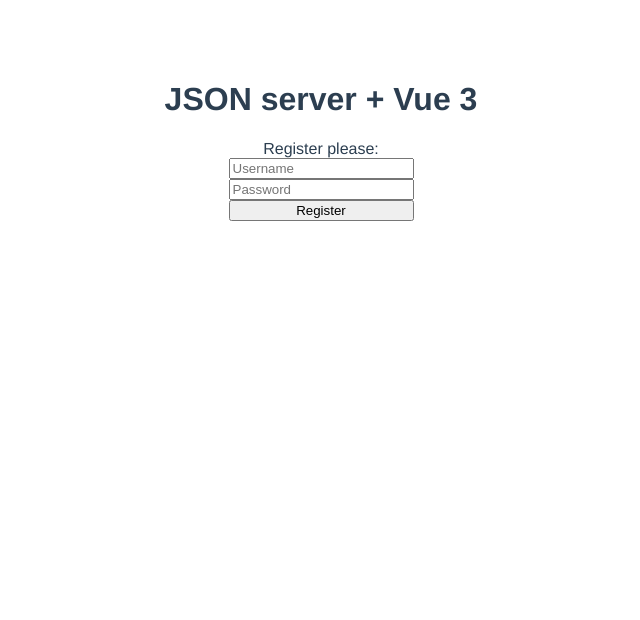
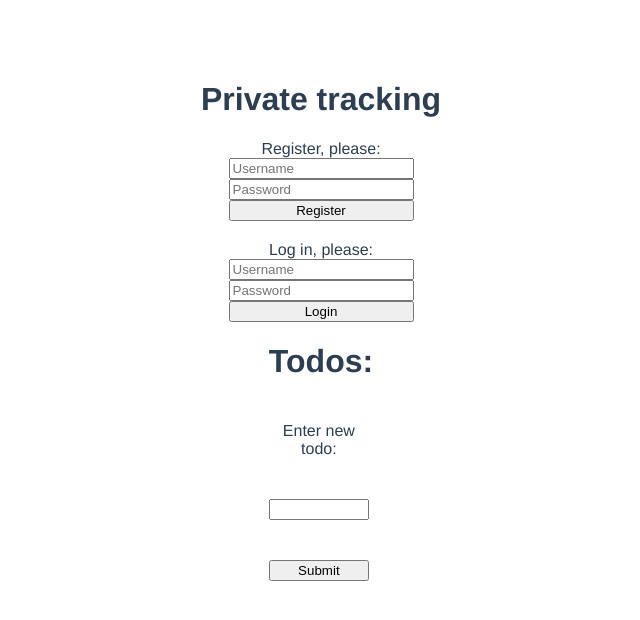
Before and after one commit to rrdirnens/json-server-vue3, a Vue app: page / in a window 1280 px wide. Shown: the top 620 px of the page, without its empty margins (319-959 px from the left). Built offline with nearby package versions, Linux system fonts and the light colour scheme.

Commit message:
Small reg and login refactor

```diff
--- a/src/App.vue
+++ b/src/App.vue
@@ -1,25 +1,53 @@
 <template>
-  <HelloWorld msg="JSON server + Vue 3" />
-  <div style="display: none;" class="create-new-user" @click="addUser">
+  <HelloWorld msg="Private tracking" />
+  <div style="display: none" class="create-new-user" @click="addUser">
     REGISTER
   </div>
+
+
+
+
+
   <div class="register-user">
-    <div class="title">Register please:</div>
+    <div class="title">Register, please:</div>
     <input
       type="text"
       class="user-name"
-      v-model="registration.regUsername"
+      v-model="registration.user"
       placeholder="Username"
     />
     <input
       type="password"
       class="user-password"
-      v-model="registration.regPassword"
+      v-model="registration.pw"
       placeholder="Password"
     />
     <button class="reg-submit" @click="registerUser">Register</button>
   </div>
-  <div style="display: none">
+
+
+  <div class="login-user" style="margin-top: 20px;">
+    <div class="title">Log in, please:</div>
+    <input
+      type="text"
+      class="user-name"
+      v-model="login.user"
+      placeholder="Username"
+    />
+    <input
+      type="password"
+      class="user-password"
+      v-model="login.pw"
+      placeholder="Password"
+    />
+    <button class="reg-submit" @click="loginUser">Login</button>
+  </div>
+
+
+
+
+
+  <div style="">
     <h1>Todos:</h1>
     <div class="form-wrap">
       <label for="new-user">Enter new todo: </label>
@@ -28,11 +56,14 @@
     </div>
   </div>
 
-  <ul style="display: none">
+  <ul style="">
     <li v-for="todo of todos" :key="todo.id">
       {{ todo.todo }}
     </li>
   </ul>
+
+
+
 </template>
 
 <script>
@@ -51,33 +82,19 @@ export default {
   data() {
     return {
       todos: [],
-      todoName: "",
-      accessToken: "",
+      todoName: '',
+      accessToken: '',
       registration: {
-        regUsername: "",
-        regPassword: "",
+        user: '',
+        pw: '',
       },
+      login: {
+        user: '',
+        pw: ''
+      }
     };
   },
-  async created() {
-    // try {
-    //   const res = await axios({
-    //     method: "post",
-    //     url: loginURL,
-    //     data: {
-    //       email: "nilson@email.com",
-    //       password: "nilson",
-    //     },
-    //   });
-
-    //   this.accessToken = res.data;
-    //   console.log(JSON.stringify(this.accessToken));
-    //   console.log("Login successful");
-    //   this.getTodos();
-    // } catch (e) {
-    //   console.error(e);
-    // }
-  },
+  async created() {},
   methods: {
     async addTodo() {
       const res = await axios.post(baseURL, {
@@ -94,38 +111,39 @@ export default {
           method: "post",
           url: registerURL,
           data: {
-            email: this.registration.regUsername,
-            password: this.registration.regPassword,
+            email: this.registration.user,
+            password: this.registration.pw,
+          },
+        });
+        this.accessToken = res.data;
+        console.log(JSON.stringify(this.accessToken));
+        console.log("Registration successful");
+        this.registration.user = ''
+        this.registration.pw = ''
+      } catch (e) {
+        console.error(e);
+      }
+    },
+
+    async loginUser() {
+      try {
+        const res = await axios({
+          method: "post",
+          url: loginURL,
+          data: {
+            email: this.login.user,
+            password: this.login.pw,
           },
         });
 
         this.accessToken = res.data;
         console.log(JSON.stringify(this.accessToken));
-        console.log("Registration successful");
+        console.log("Login successful");
+        this.getTodos();
       } catch (e) {
         console.error(e);
       }
     },
-
-    // async addUser() {
-    //   try {
-    //     const res = await axios({
-    //       method: "post",
-    //       url: registerURL,
-    //       data: {
-    //         email: "rob",
-    //         password: "1234",
-    //       },
-    //     });
-
-    //     this.accessToken = res.data;
-    //     console.log(JSON.stringify(this.accessToken));
-    //     console.log("Registration successful");
-    //   } catch (e) {
-    //     console.error(e);
-    //   }
-    // },
-
     async getTodos() {
       await axios
         .get(baseURL, {
@@ -166,7 +184,7 @@ export default {
   width: 100px;
 }
 
-.register-user {
+.register-user, .login-user {
   display: flex;
   flex-direction: column;
 }
```
Also changed, not shown: users.json (+10 -1 lines).
